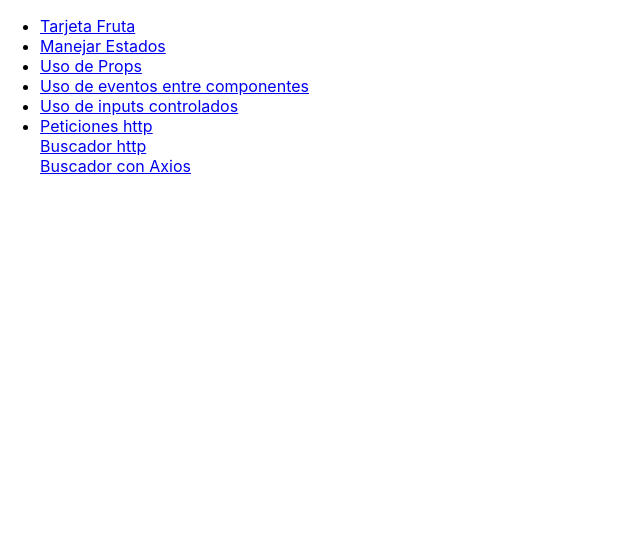
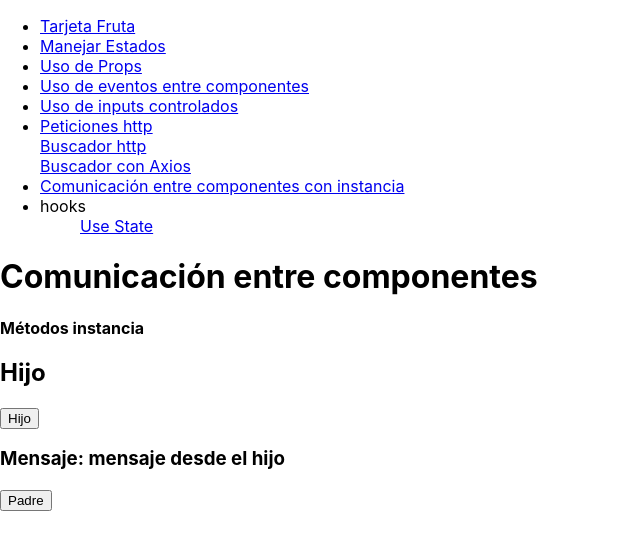
Before and after one commit to dhuallanca/react-fundaments, a React (Create React App) app: page /comunicacionInstancia in a window 1280 px wide. Shown: the top 550 px of the page, without its empty margins (0-640 px from the left). Built offline with nearby package versions, Linux system fonts and the light colour scheme.

Commit message:
comunication between components

```diff
--- a/src/App.js
+++ b/src/App.js
@@ -5,7 +5,9 @@ import Contador from './contador'
 import Gato from './gato'
 import Eventos from './evento-padre-hijo'
 import InputControlado from './input-controlado'
-import {ManejoHttp, BuscadorHttp, ManejoAxios } from './peticion-http';
+import { ManejoHttp, BuscadorHttp, ManejoAxios } from './peticion-http';
+import Header from './comunicacion-instancia';
+import ContadorUseState from './hooks/use-state/contador'
 import {
   Route,
   Link
@@ -44,6 +46,16 @@ class App extends React.Component {
               <br></br>
               <Link to="/buscadorAxiosHtpp">Buscador con Axios</Link>
             </li>
+            <li>
+              <Link to="/comunicacionInstancia">Comunicación entre componentes con instancia</Link>
+            </li>
+            <li>
+              hooks
+              <ol>
+                <Link to="/useState">Use State</Link>
+              </ol>
+
+            </li>
           </ul>
         </nav>
 
@@ -56,6 +68,8 @@ class App extends React.Component {
         <Route path="/manejoHtpp"><ManejoHttp></ManejoHttp></Route>
         <Route path="/buscadorHtpp"><BuscadorHttp></BuscadorHttp></Route>
         <Route path="/buscadorAxiosHtpp"><ManejoAxios></ManejoAxios></Route>
+        <Route path="/comunicacionInstancia"><Header></Header></Route>
+        <Route path="/useState"><ContadorUseState></ContadorUseState></Route>
       </div>
     );
   }
--- /dev/null
+++ b/src/comunicacion-instancia/index.js
@@ -0,0 +1,2 @@
+export { default }
+from './padre-hijo';
--- /dev/null
+++ b/src/comunicacion-instancia/padre-hijo.js
@@ -0,0 +1,49 @@
+
+import React from 'react';
+const Header = () => {
+
+  const hijo = React.createRef();
+  const handleClick = () => {
+    console.log('hijo', hijo);
+    hijo.current.dispatchAlert(null, 'Ejecutado desde el padre');
+  }
+    return (
+     <>
+        <header>
+          <h1>Comunicación entre componentes</h1>
+          <div>
+            <b>Métodos instancia</b>
+          </div>
+        </header>
+        <Hijo ref={hijo}>
+
+        </Hijo>
+        <button onClick={handleClick}>Padre</button>
+      </>
+    )
+}
+
+class Hijo extends React.Component {
+
+  state = {
+    message: 'mensaje desde el hijo'
+  }
+  dispatchAlert = (event, message = 'Alert desde el hijo') => {
+    alert(message);
+    this.setState({ message })
+  }
+  render() {
+    return (
+      <>
+        <h2>Hijo</h2>
+        <div>
+          <button onClick={this.dispatchAlert}>Hijo</button>
+          <h3>Mensaje: {this.state.message}</h3>
+        </div>
+      </>
+    );
+  }
+}
+
+
+export  default Header;
--- /dev/null
+++ b/src/header/header.js
@@ -0,0 +1,17 @@
+
+const Header = (props) => {
+  const { title } = props;
+  const divStyles = {
+    border: "1px solid #E8E8E8",
+    padding: "0.5 rem",
+  };
+  return (
+    <>
+      <div style={divStyles}>
+        <h2>{title}</h2>
+      </div>
+    </>
+  );
+}
+
+export default Header;
--- /dev/null
+++ b/src/hooks/use-state/contador.js
@@ -0,0 +1,20 @@
+import React, { useState } from 'react';
+import Header from '../../header/header';
+
+const ContadorUseState = () => {
+
+ const [ clicks, setClicks] = useState(0);
+
+  const addClicks = () => {
+    setClicks(clicks + 1);
+  }
+  return (
+    <>
+      <Header title="Use State"></Header>
+      <button onClick={addClicks}>Clicks { clicks }</button>
+    </>
+
+  )
+}
+
+export default ContadorUseState;
```
Also changed, not shown: 1 other file (tests, documents, lock files or other folders).
